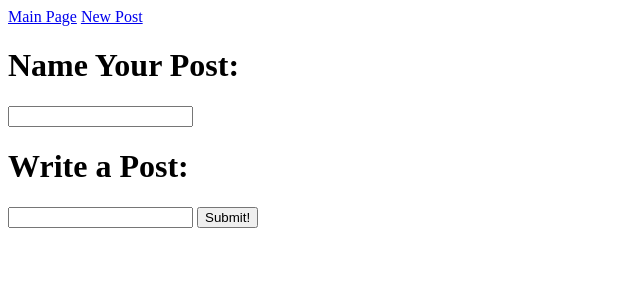
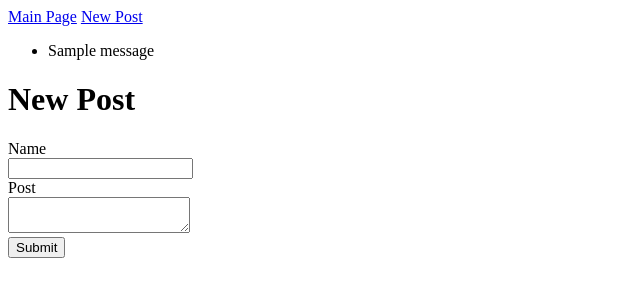
Before and after one commit to Ms-Blue-Canary/build-a-blog, a Flask app: template templates/new_post.html in a window 1280 px wide. Shown: the top 300 px of the page, without its empty margins (0-640 px from the left). Run offline with Flask 2, Linux system fonts and the light colour scheme; the template is opened without the code that fills it: most values are stand-ins (such as "Sample title", 1, 10 or a date in 2020); one stand-in notice (Sample message) is shown.

Commit message:
Nearly there

```diff
--- a/main.py
+++ b/main.py
@@ -1,4 +1,4 @@
-from flask import Flask, request, redirect, render_template
+from flask import Flask, request, redirect, render_template, session, flash
 from flask_sqlalchemy import SQLAlchemy
 
 app = Flask(__name__)
@@ -19,11 +19,15 @@ class Blog(db.Model):
         self.body = body
 
 @app.route('/blog', methods=['GET'])
-def full_blog():
+def blog_entries():
+    blogs = Blog.query.all()
     post_id = request.args.get('id')
     if (post_id):
         post = Blog.query.get(post_id)
         return render_template("one_post.html", post=post)
+    else:
+        full_blog = Blog.query.all()
+        return render_template('full_blog.html', full_blog=full_blog)
 
 @app.route('/new_post', methods = ['GET', 'POST'])
 def new_post():
@@ -32,17 +36,16 @@ def new_post():
         new_body = request.form['body']
         new_post = Blog(new_name, new_body)
 
-        new_name_error = ""
-        new_body_error = ""
-
         if new_name == "":
-            new_name_error = "You forgot a title"
+            flash ("You forgot a title", 'error')
 
         if new_body == "":
-            new_body_error = "You forgot to write something"
+            flash("You forgot to write something", 'error')
 
     else:
-        return render_template("new_post.html")
+        db.session.add(new_post)
+        db.session.commit()
+        return redirect("new_post.html")
 
 if __name__ == '__main__':
     app.run()
--- a/templates/base.html
+++ b/templates/base.html
@@ -1,16 +1,30 @@
-<!DOCTYPE html>
-
+<!DOCTYPE HTML>
 <html>
     <head>
-        <title>Build-a-Blog</title>
+        <title>{{title}}</title>
+        <style>
+            .error {
+                color: red;
+            }
+        </style>
     </head>
+<body>
 
-    <body>
-        <nav>
-            <a href="/full_blog/">Main Page</a>
-            <a href="/new_post/">New Post</a>
-        </nav>
-        {% block content %}
-        {% endblock %}
-    </body>
+    <div>
+        <a href="/blog">Main Page</a>
+        <a href="/new_post">New Post</a>
+    </div>
+
+    {% with messages = get_flashed_messages(with_categories=True) %}
+        <ul>
+        {% for category, message in messages %}
+            <li class="{{category}}">{{message}}</li>
+        {% endfor %}
+        </ul>
+    {% endwith %}
+
+    {% block content %}
+    {% endblock %}
+
+</body>
 </html>
--- a/templates/full_blog.html
+++ b/templates/full_blog.html
@@ -1,6 +1,10 @@
 {% extends "base.html" %}
 
 {% block content %}
+
+    {% if post|length == 0 %}
+    <p>No posts yet</p>
+    {% else %}
 
         <ul>
             {% for post in full_blog %}
--- a/templates/new_post.html
+++ b/templates/new_post.html
@@ -1,17 +1,20 @@
 {% extends "base.html" %}
 
 {% block content %}
-    <form action = '/new_post' method='POST'>
 
+    <h1>New Post</h1>
+
+    <form action = '/new_post' method="POST">
         <label>
-            <h1> Name Your Post: </h1>
-            <input type="text" name='name'/>
+            <div>Name</div>
+            <input type="text" name="title" value="">
         </label>
+        <label>
+            <div>Post</div>
+            <textarea name="body"></textarea>
+        </label>
+        <div class="error"></div>
+        <input type="submit" value='Submit'>
+    </form>
 
-        <label>
-            <h1> Write a Post:</h1>
-            <input type="text" name='body'/>
-        </label>
-        <input type="submit" value='Submit!'/>
-    </form>
 {% endblock %}
```
Also changed, not shown: templates/one_post.html (+4 -4 lines). Lines whose indentation alone changed are shown as unchanged.
